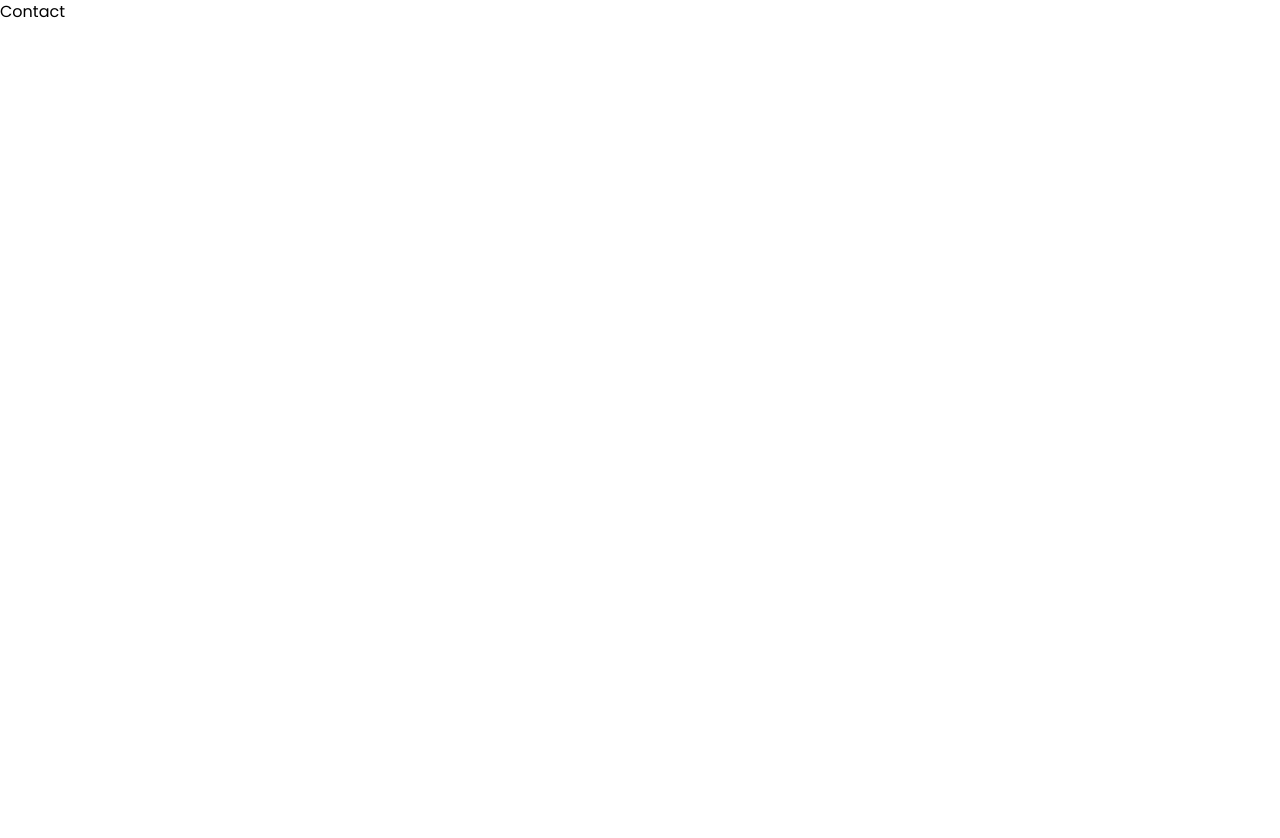
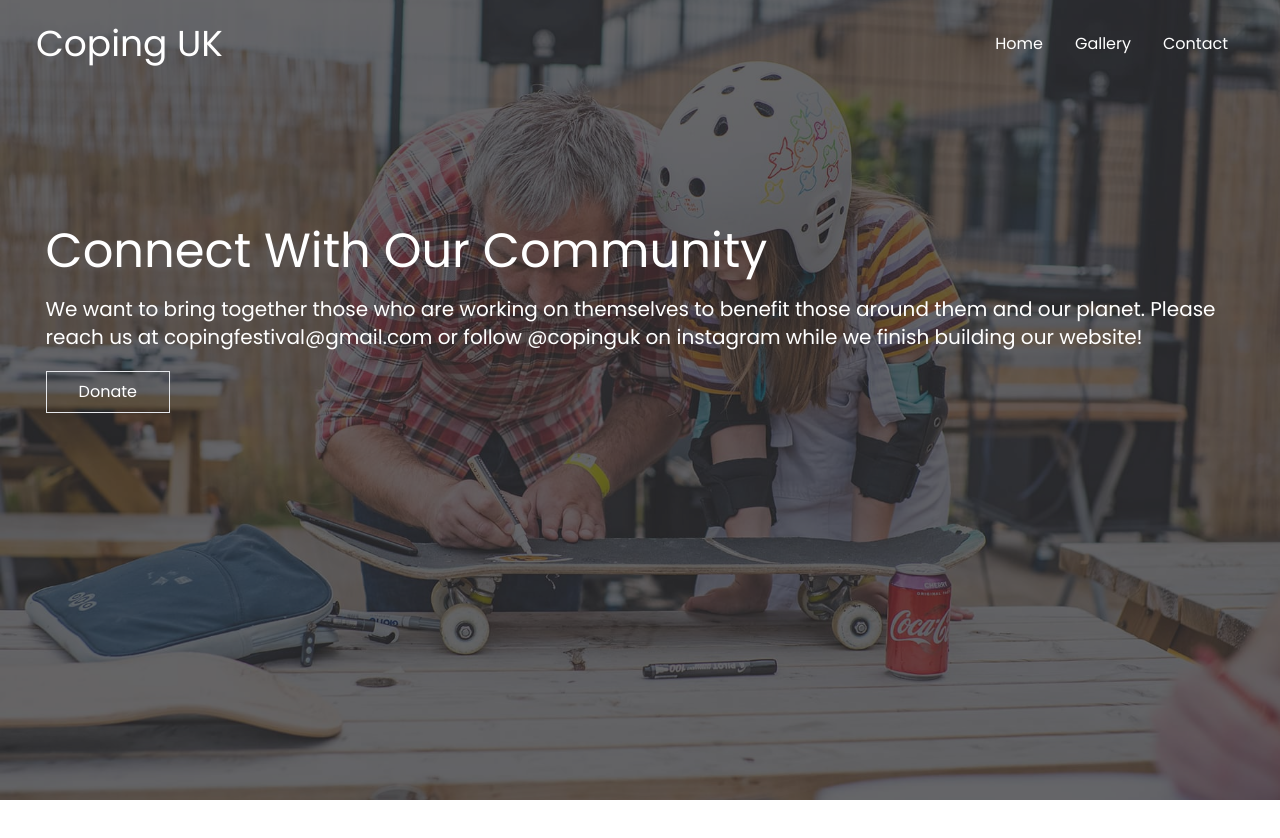
Before and after one commit to WilHesk/coping2023, a Next.js app: page /contact in a window 1280 px wide. Shown: the top 838 px of the page. Before the commit the page ends 800 px from the top, so only its background shows below. Built offline with nearby package versions, Linux system fonts and the light colour scheme.

Commit message:
contactsimpleadd

```diff
--- a/components/Hero.jsx
+++ b/components/Hero.jsx
@@ -1,6 +1,6 @@
 import React from 'react'
 
-const Hero = ({heading, message}) => {
+const Hero = ({heading, message, button}) => {
   return (
     <div className='flex items-center justify-center h-screen mb-12 bg-fixed bg-center bg-cover custom-img'>
         {/* Overlay */}
@@ -8,7 +8,8 @@ const Hero = ({heading, message}) => {
         <div className='p-5 text-white z-[2] mt-[-10rem] mr-[2%] ml-[2%]'>
             <h2 className='text-5xl font-normal '>{heading}</h2>
             <p className='py-5 text-xl '>{message}</p>
-            <button className='px-8 py-2 border'>Book</button>
+            <button className='px-8 py-2 border'>{button}</button>
+
         </div>
     </div>
   );
--- a/components/Navbar.jsx
+++ b/components/Navbar.jsx
@@ -43,9 +43,6 @@ const Navbar = () => {
                     <Link href='/#gallery'>Gallery</Link>
                 </li>
                 <li className='p-4'>
-                    <Link href='/portfolio'>Our Work</Link>
-                </li>
-                <li className='p-4'>
                     <Link href='/contact'>Contact</Link>
                 </li>
             </ul>
--- a/pages/contact.js
+++ b/pages/contact.js
@@ -1,5 +1,17 @@
-const Contact = () => {
-    return ( <h2>Contact</h2> );
+import Head from 'next/head'
+import Hero from '../components/Hero'
+
+export default function Contact() {
+  return (
+    <div>
+      <Head>
+        <title>Coping UK | Contact</title>
+        <meta name="description" content="Generated by create next app" />
+        <link rel="icon" href="/favicon.ico" />
+      </Head>
+      <Hero heading='Connect With Our Community' message='We want to bring together those who are working on themselves to benefit those around them and our planet. Please reach us at copingfestival@gmail.com or follow @copinguk on instagram while we finish building our website!' button='Donate'/>
+
+
+    </div>
+  );
 }
-
-export default Contact;
--- a/pages/index.js
+++ b/pages/index.js
@@ -12,7 +12,7 @@ export default function Home() {
         <meta name="description" content="Generated by create next app" />
         <link rel="icon" href="/favicon.ico" />
       </Head>
-      <Hero heading='Stories For a Brighter Future' message='Our goal is to create an ongoing movement towards a more caring & conscious society. With your help we can build on our strong foundations & share stories that inspire positive change.'/>
+      <Hero heading='Stories For a Brighter Future' message='Our goal is to create an ongoing movement towards a more caring & conscious society. With your help we can build on our strong foundations & share stories that inspire positive change.' button='Donate'/>
       <Slider slides={SliderData} />
     </div>
   );
--- a/pages/portfolio.js
+++ /dev/null
@@ -1,5 +0,0 @@
-const Portfolio = () => {
-    return ( <h2>Portfolio</h2> );
-}
-
-export default Portfolio;
```
